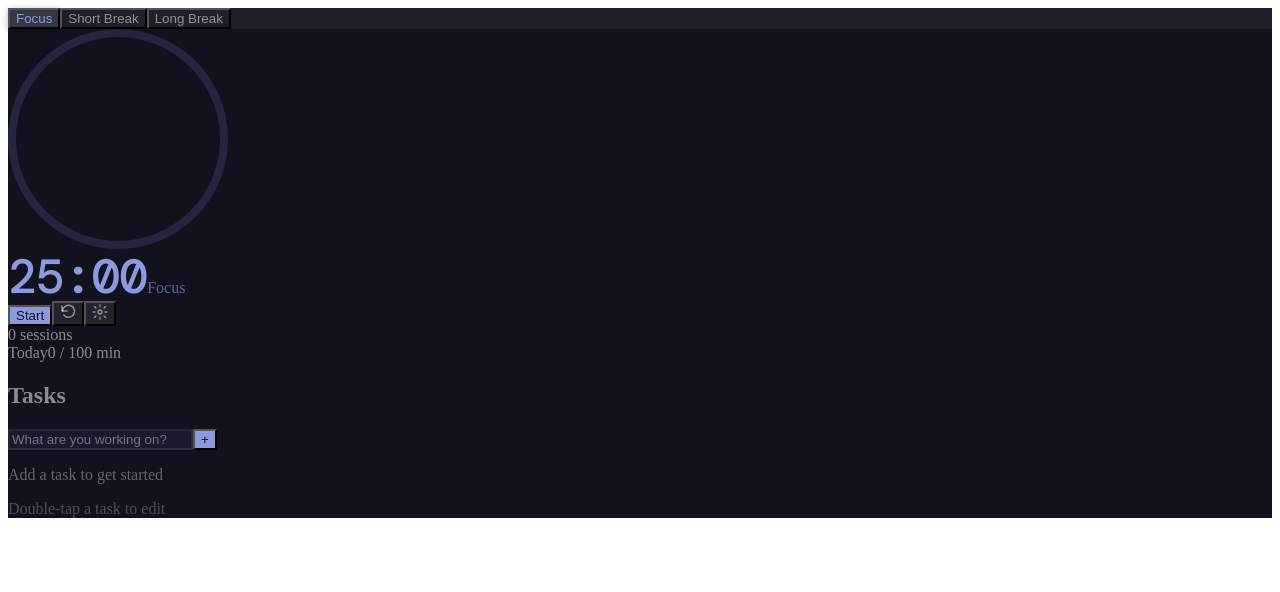
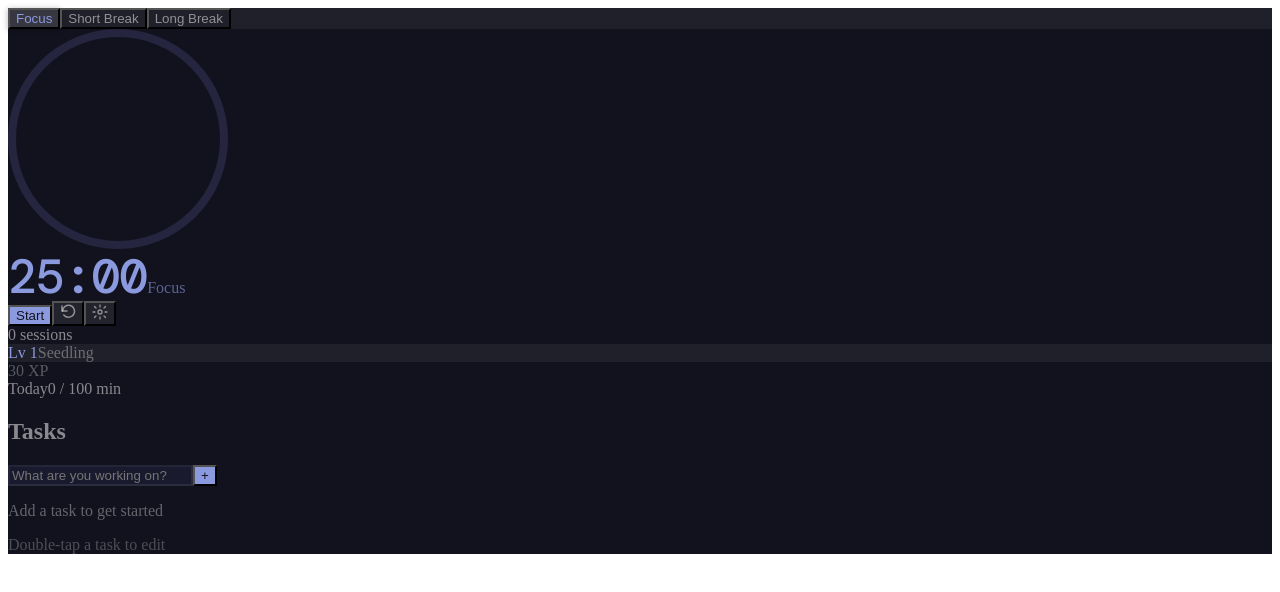
Before and after one commit to shanicesmith98/pomodoro-pwa, a Vue app: page / in a window 1280 px wide. Shown: the top 592 px of the page. Built offline with nearby package versions, Linux system fonts and the light colour scheme; the HTML template or start-up script is replaced by a standard one.

Commit message:
add leveling

```diff
--- a/src/App.vue
+++ b/src/App.vue
@@ -2,6 +2,7 @@
 import { ref, computed, watch, onMounted } from 'vue'
 import { useTimer } from './composables/useTimer.js'
 import { useTodos } from './composables/useTodos.js'
+import { useXP } from './composables/useXP.js'
 import { ambientEnabled, toggleAmbient } from './composables/useAudio.js'
 import { MODES } from './config/modes.js'
 import ProgressRing from './components/ProgressRing.vue'
@@ -28,10 +29,21 @@ const {
 } = useTimer()
 
 const { activeTask, incrementActual } = useTodos()
+const { level, levelTitle, levelProgress, xpToNextLevel, isMaxLevel, addSessionXP } = useXP()
 
-// #2 — When a work session completes, credit actual pomodoro to the active task
+const completionXP = ref(0)
+const completionLevelUp = ref(false)
+const completionNewLevel = ref(1)
+const completionLevelTitle = ref('')
+
+// When a work session completes: credit task XP, award XP, capture result for overlay
 watch(sessions, () => {
   if (activeTask.value) incrementActual(activeTask.value.id)
+  const result = addSessionXP()
+  completionXP.value = result.xpGained
+  completionLevelUp.value = result.didLevelUp
+  completionNewLevel.value = result.newLevel
+  completionLevelTitle.value = levelTitle.value
 })
 
 // #4 — Animate ring track color as session progresses
@@ -145,6 +157,26 @@ const todayProgress = computed(() => Math.min(todayMinutes.value / todayTarget.v
       </span>
     </div>
 
+    <!-- XP / level badge -->
+    <div class="flex items-center gap-2 mb-4" aria-label="Experience points and level">
+      <div
+        class="flex items-center gap-1.5 rounded-full px-3 py-1"
+        style="background: rgba(255,255,255,0.06)"
+      >
+        <span class="text-xs font-bold" :style="{ color: cfg.color }">Lv {{ level }}</span>
+        <span class="text-xs" style="color: rgba(255,255,255,0.35)">{{ levelTitle }}</span>
+      </div>
+      <div class="flex-1 max-w-24 rounded-full h-1" style="background: rgba(255,255,255,0.08)">
+        <div
+          class="h-1 rounded-full transition-all duration-700"
+          :style="{ width: `${levelProgress * 100}%`, background: cfg.color }"
+        />
+      </div>
+      <span v-if="!isMaxLevel" class="text-xs" style="color: rgba(255,255,255,0.3)">
+        {{ xpToNextLevel }} XP
+      </span>
+    </div>
+
     <!-- Today's focus bar -->
     <div class="w-full max-w-sm mb-6" role="meter" :aria-valuenow="todayMinutes" :aria-valuemax="todayTarget" aria-label="Today's focus time">
       <div class="flex justify-between mb-1">
@@ -186,6 +218,10 @@ const todayProgress = computed(() => Math.min(todayMinutes.value / todayTarget.v
       v-if="showCompletion"
       :sessions="sessions"
       :cfg="cfg"
+      :xp-gained="completionXP"
+      :did-level-up="completionLevelUp"
+      :new-level="completionNewLevel"
+      :level-title="completionLevelTitle"
       @dismiss="showCompletion = false"
     />
   </div>
--- a/src/components/SessionCompleteOverlay.vue
+++ b/src/components/SessionCompleteOverlay.vue
@@ -2,21 +2,25 @@
 import { onMounted, onUnmounted } from 'vue'
 
 const props = defineProps({
-  sessions: { type: Number, required: true },
-  cfg:      { type: Object,  required: true },
+  sessions:   { type: Number,  required: true },
+  cfg:        { type: Object,  required: true },
+  xpGained:   { type: Number,  default: 0 },
+  didLevelUp: { type: Boolean, default: false },
+  newLevel:   { type: Number,  default: 1 },
+  levelTitle: { type: String,  default: '' },
 })
 
 const emit = defineEmits(['dismiss'])
 
 let timer = null
-onMounted(() => { timer = setTimeout(() => emit('dismiss'), 2800) })
+onMounted(() => { timer = setTimeout(() => emit('dismiss'), 3200) })
 onUnmounted(() => clearTimeout(timer))
 
-const PARTICLES = Array.from({ length: 16 }, (_, i) => ({
-  angle: (i / 16) * 360,
-  distance: 60 + Math.random() * 50,
-  delay: Math.random() * 0.15,
-  size: 4 + Math.random() * 5,
+const PARTICLES = Array.from({ length: 18 }, (_, i) => ({
+  angle: (i / 18) * 360,
+  distance: 55 + (i % 3) * 20,
+  delay: (i % 4) * 0.06,
+  size: 4 + (i % 3) * 2,
 }))
 </script>
 
@@ -27,33 +31,58 @@ const PARTICLES = Array.from({ length: 16 }, (_, i) => ({
       style="background: rgba(0,0,0,0.55); backdrop-filter: blur(4px)"
       role="status"
       aria-live="assertive"
-      :aria-label="`Session ${sessions} complete!`"
+      :aria-label="`Session ${sessions} complete! +${xpGained} XP${didLevelUp ? `. Level up to ${levelTitle}!` : ''}`"
       @click="$emit('dismiss')"
     >
       <div class="relative flex flex-col items-center select-none">
         <!-- Particle burst -->
-        <svg class="absolute" width="240" height="240" viewBox="0 0 240 240" aria-hidden="true">
+        <svg class="absolute pointer-events-none" width="260" height="260" viewBox="0 0 260 260" aria-hidden="true">
           <circle
             v-for="(p, i) in PARTICLES" :key="i"
-            :cx="120 + Math.cos((p.angle * Math.PI) / 180) * p.distance"
-            :cy="120 + Math.sin((p.angle * Math.PI) / 180) * p.distance"
+            :cx="130 + Math.cos((p.angle * Math.PI) / 180) * p.distance"
+            :cy="130 + Math.sin((p.angle * Math.PI) / 180) * p.distance"
             :r="p.size / 2"
             :fill="cfg.color"
             class="particle"
-            :style="{ animationDelay: `${p.delay}s`, opacity: 0 }"
+            :style="{ animationDelay: `${p.delay}s` }"
           />
         </svg>
 
         <!-- Central badge -->
         <div
-          class="relative z-10 flex flex-col items-center gap-2 rounded-3xl px-10 py-8 badge"
-          :style="{ background: cfg.cardBg, boxShadow: `0 0 40px ${cfg.color}33` }"
+          class="relative z-10 flex flex-col items-center gap-3 rounded-3xl px-10 py-8 badge"
+          :style="{ background: cfg.cardBg, boxShadow: `0 0 48px ${cfg.color}44` }"
         >
+          <!-- Level-up banner -->
+          <Transition name="levelup">
+            <div
+              v-if="didLevelUp"
+              class="absolute -top-5 left-0 right-0 flex justify-center"
+            >
+              <span
+                class="text-xs font-bold uppercase tracking-widest px-3 py-1 rounded-full levelup-badge"
+                :style="{ background: cfg.color, color: cfg.bg }"
+              >Level up!</span>
+            </div>
+          </Transition>
+
           <span class="text-5xl" aria-hidden="true">✦</span>
           <p class="text-lg font-semibold" :style="{ color: cfg.color }">Session complete!</p>
           <p class="text-sm" style="color: rgba(255,255,255,0.5)">
             {{ sessions }} session{{ sessions !== 1 ? 's' : '' }} today
           </p>
+
+          <!-- XP row -->
+          <div
+            class="flex items-center gap-2 rounded-full px-4 py-1.5 xp-pop"
+            style="background: rgba(255,255,255,0.06)"
+          >
+            <span class="text-xs font-bold" :style="{ color: cfg.color }">+{{ xpGained }} XP</span>
+            <span class="text-xs" style="color: rgba(255,255,255,0.4)">·</span>
+            <span class="text-xs" style="color: rgba(255,255,255,0.5)">
+              {{ didLevelUp ? levelTitle : `Level ${newLevel}` }}
+            </span>
+          </div>
         </div>
       </div>
     </div>
@@ -61,7 +90,7 @@ const PARTICLES = Array.from({ length: 16 }, (_, i) => ({
 </template>
 
 <style scoped>
-.completion-enter-active { animation: popIn 0.35s cubic-bezier(0.34, 1.56, 0.64, 1); }
+.completion-enter-active { animation: popIn 0.38s cubic-bezier(0.34, 1.56, 0.64, 1); }
 .completion-leave-active { transition: opacity 0.3s ease, transform 0.3s ease; }
 .completion-leave-to    { opacity: 0; transform: scale(0.9); }
 
@@ -70,17 +99,19 @@ const PARTICLES = Array.from({ length: 16 }, (_, i) => ({
   to   { opacity: 1; transform: scale(1); }
 }
 
-.badge {
-  animation: popIn 0.35s cubic-bezier(0.34, 1.56, 0.64, 1);
-}
+.badge { animation: popIn 0.38s cubic-bezier(0.34, 1.56, 0.64, 1); }
 
-.particle {
-  animation: burst 0.6s ease-out forwards;
-}
+.xp-pop { animation: popIn 0.4s 0.25s cubic-bezier(0.34, 1.56, 0.64, 1) both; }
+
+.levelup-badge { animation: popIn 0.45s 0.35s cubic-bezier(0.34, 1.56, 0.64, 1) both; }
+
+.particle { opacity: 0; animation: burst 0.7s ease-out forwards; }
 
 @keyframes burst {
   0%   { opacity: 0; transform: scale(0); }
-  30%  { opacity: 1; transform: scale(1); }
-  100% { opacity: 0; transform: scale(0.5) translateY(8px); }
+  25%  { opacity: 1; transform: scale(1); }
+  100% { opacity: 0; transform: scale(0.4) translateY(6px); }
 }
+
+.levelup-enter-active { animation: popIn 0.45s cubic-bezier(0.34, 1.56, 0.64, 1) both; }
 </style>
--- /dev/null
+++ b/src/composables/useXP.js
@@ -0,0 +1,60 @@
+import { ref, computed } from 'vue'
+
+const XP_PER_SESSION = 10
+
+// Total XP needed to reach each level (index = level - 1)
+const LEVEL_THRESHOLDS = [0, 30, 80, 150, 250, 380, 540, 730, 960, 1240]
+
+const LEVEL_TITLES = [
+  'Seedling', 'Sprout', 'Sapling', 'Focused',
+  'Consistent', 'Dedicated', 'Unstoppable', 'Flow State',
+  'Deep Work', 'Legendary',
+]
+
+function loadJSON(key, fallback) {
+  try {
+    const raw = localStorage.getItem(key)
+    return raw ? JSON.parse(raw) : fallback
+  } catch { return fallback }
+}
+
+function computeLevel(xp) {
+  let lv = 1
+  for (let i = 1; i < LEVEL_THRESHOLDS.length; i++) {
+    if (xp >= LEVEL_THRESHOLDS[i]) lv = i + 1
+    else break
+  }
+  return Math.min(lv, LEVEL_THRESHOLDS.length)
+}
+
+export function useXP() {
+  const totalXP = ref(loadJSON('pomo-xp', 0))
+
+  const level = computed(() => computeLevel(totalXP.value))
+  const levelTitle = computed(() => LEVEL_TITLES[level.value - 1])
+
+  const levelProgress = computed(() => {
+    const lo = LEVEL_THRESHOLDS[level.value - 1]
+    const hi = LEVEL_THRESHOLDS[level.value] ?? (lo + XP_PER_SESSION * 10)
+    return (totalXP.value - lo) / (hi - lo)
+  })
+
+  const xpToNextLevel = computed(() => {
+    const hi = LEVEL_THRESHOLDS[level.value] ?? null
+    if (hi === null) return null
+    return hi - totalXP.value
+  })
+
+  const isMaxLevel = computed(() => level.value >= LEVEL_THRESHOLDS.length)
+
+  // Returns { xpGained, didLevelUp, newLevel }
+  function addSessionXP() {
+    const prevLevel = level.value
+    totalXP.value += XP_PER_SESSION
+    localStorage.setItem('pomo-xp', JSON.stringify(totalXP.value))
+    const newLevel = level.value
+    return { xpGained: XP_PER_SESSION, didLevelUp: newLevel > prevLevel, newLevel }
+  }
+
+  return { totalXP, level, levelTitle, levelProgress, xpToNextLevel, isMaxLevel, addSessionXP }
+}
```
Also changed, not shown: 6 other files (tests, documents, lock files or other folders).
